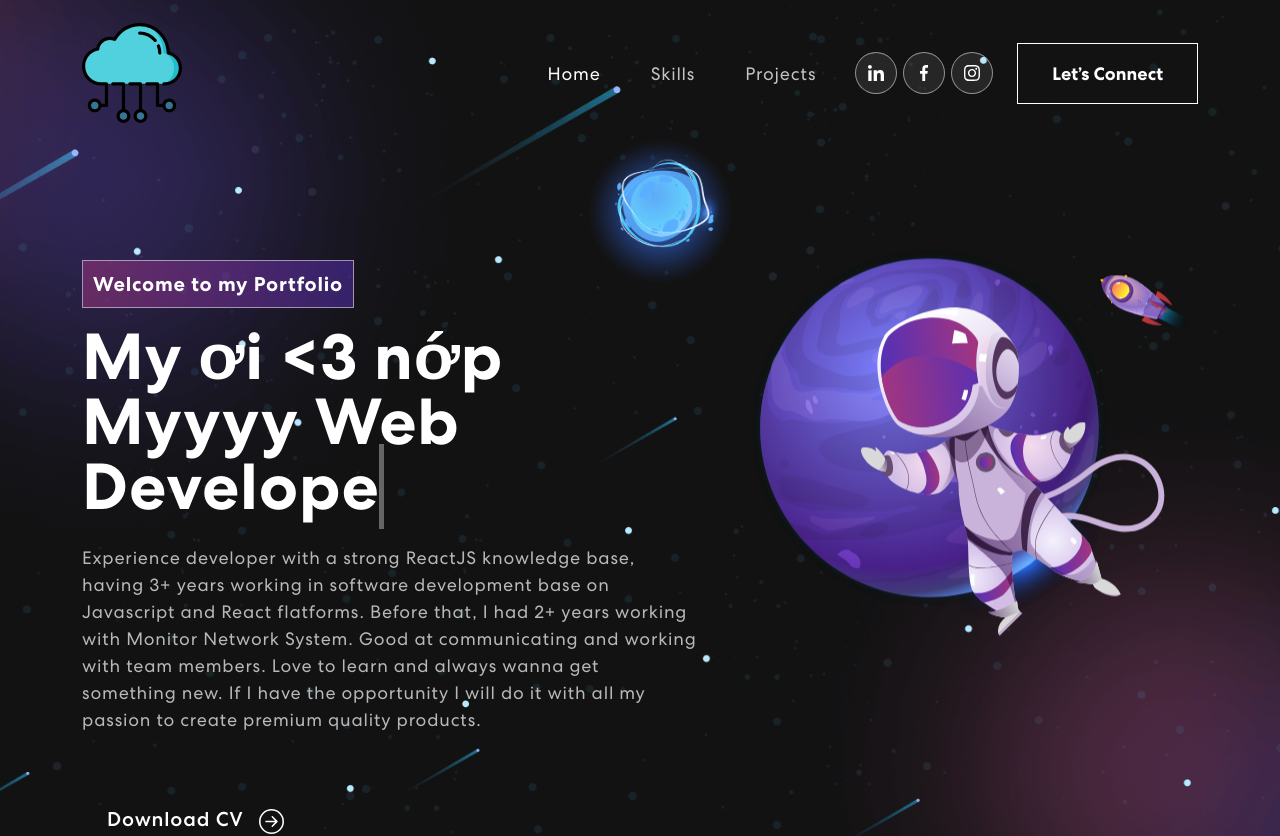
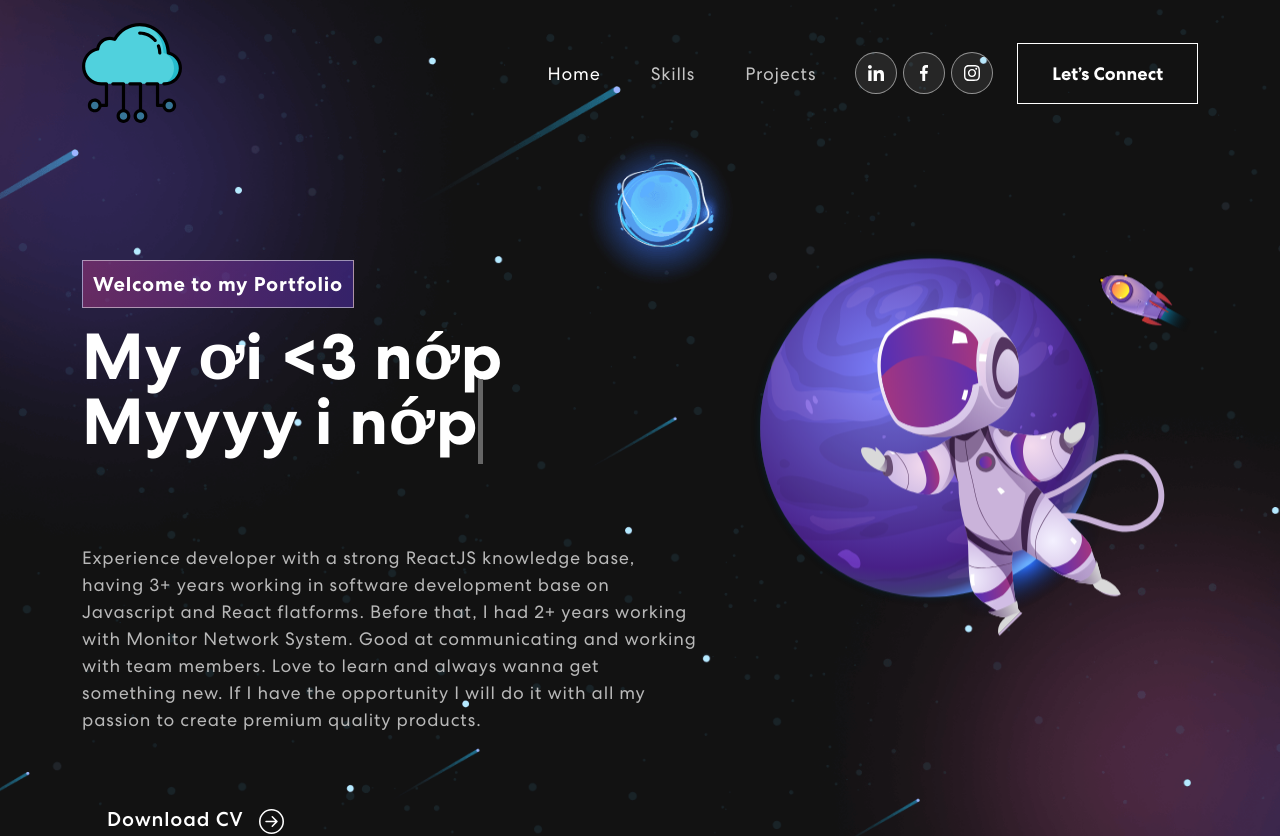
Before and after one commit to kozscsnow/my_portfolio, a React (Vite) app: page / in a window 1280 px wide. Shown: the top 836 px of the page. Built offline with nearby package versions, Linux system fonts and the light colour scheme.

Commit message:
refactor

```diff
--- a/src/components/Banner/index.tsx
+++ b/src/components/Banner/index.tsx
@@ -11,7 +11,8 @@ export const Banner = () => {
   const [text, setText] = useState('');
   const [delta, setDelta] = useState(300 - Math.random() * 100);
   const [index, setIndex] = useState(1);
-  const toRotate = ['Web Developer', 'Frontend'];
+  // const toRotate = ['Web Developer', 'Frontend'];
+  const toRotate = ['i nớp diu', 'diu nớp me'];
   const period = 2000;
 
   useEffect(() => {
@@ -65,11 +66,11 @@ export const Banner = () => {
                 >
                   <span className="tagline">Welcome to my Portfolio</span>
                   <h1>
-                    {`My ơi <3 nớp Myyyy`}{' '}
-                    {/* {`Halo <3 I'm Khánh`}{' '} */}
+                    {`My ơi <3 nớp Myyyy`} {/* {`Halo <3 I'm Khánh`}{' '} */}
                     <span
                       className="txt-rotate"
-                      data-rotate='[ "Web Developer", "Frontend"]'
+                      data-rotate='[ "i nớp diu", "diu nớp me"]'
+                      // data-rotate='[ "Web Developer", "Frontend"]'
                     >
                       <span className="wrap">{text}</span>
                     </span>
```
